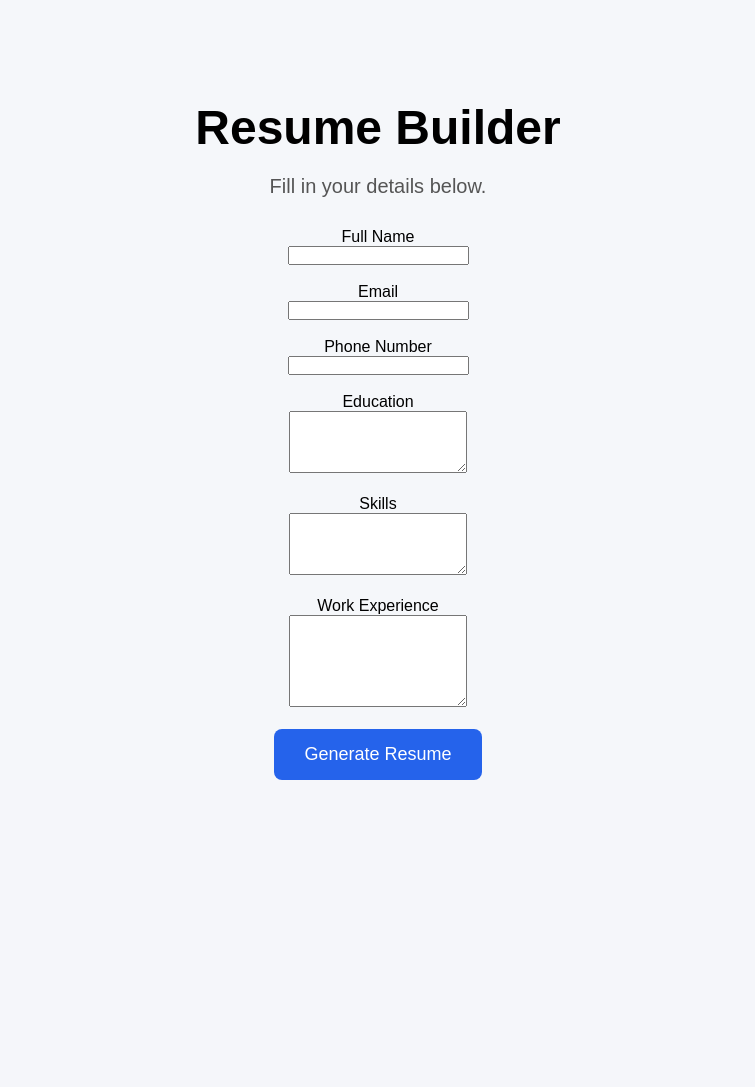
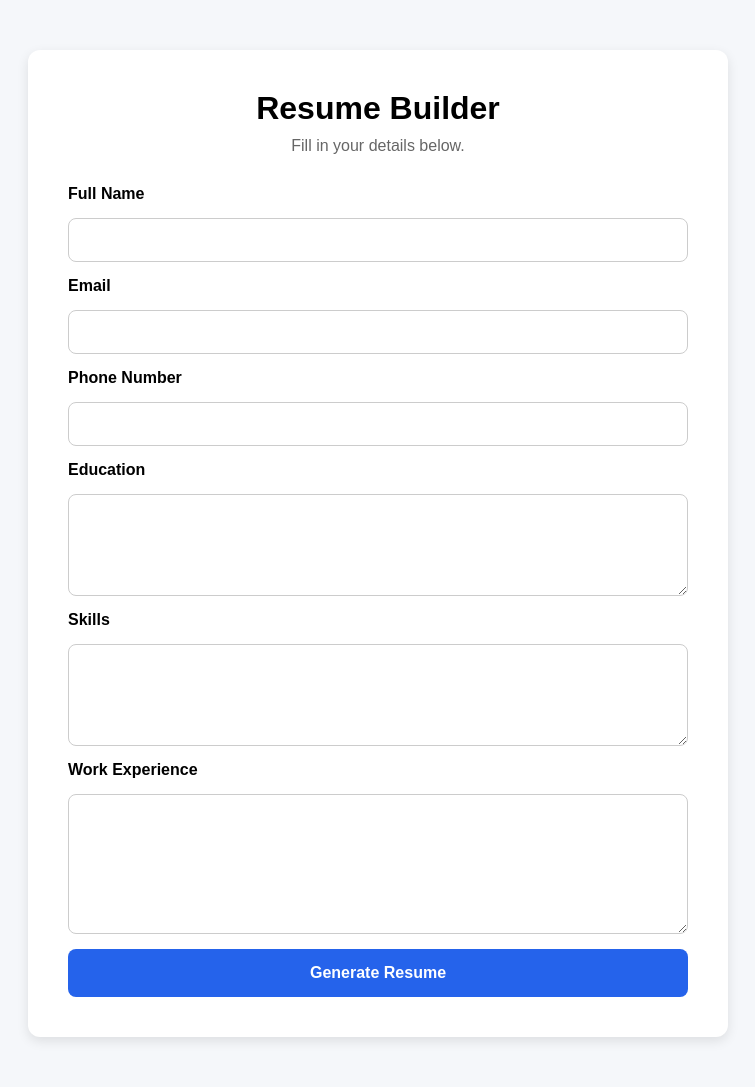
Before and after one commit to Saint-dev-svg/AI-Resume-Builder, a Flask app: page /resume in a window 1280 px wide. Shown: the part 68-1155 px from the top of the page, without its empty margins (262-1017 px from the left). Before the commit the page ends 848 px from the top, so only its background shows below. Run offline with Flask 3, Linux system fonts and the light colour scheme.

Commit message:
Redesigned resume form width, improved UI and CSS

```diff
--- a/static/css/style.css
+++ b/static/css/style.css
@@ -55,13 +55,59 @@ nav a:hover {
 button {
     background-color: #2563eb;
     color: white;
-    padding: 15px 30px;
+    padding: 15px;
     border: none;
     border-radius: 8px;
-    font-size: 18px;
+    font-size: 16px;
+    font-weight: bold;
     cursor: pointer;
+    transition: all 0.3s ease;
 }
 
 button:hover {
     background-color: #1d4ed8;
+    transform: translateY(-2px);
 }
+
+.form-container{
+    width: 70%;
+    max-width: 700px;
+    margin: 50px auto;
+    background: white;
+    padding: 40px;
+    border-radius: 12px;
+    box-shadow: 0 4px 12px rgba(0, 0, 0, 0.1);
+}
+
+.form-container h1{
+    text-align: center;
+    margin-bottom: 10px;
+}
+
+.form-container p{
+    text-align: center;
+    margin-bottom: 30px;
+    color: #666;
+}
+
+form{
+    display: flex;
+    flex-direction: column;
+    gap: 15px;
+}
+
+input, textarea{
+    padding: 12px;
+    border: 1px solid #ccc;
+    border-radius: 8px;
+    font-size: 16px;
+}
+
+textarea{
+    resize: vertical;
+}
+
+label{
+    font-weight: bold;
+    font-family: Arial, Helvetica, sans-serif;
+}
--- a/templates/resume.html
+++ b/templates/resume.html
@@ -2,7 +2,7 @@
 
 {% block content %}
 
-<section class="hero">
+<div class="form-container">
 
     <h1>Resume Builder</h1>
 
@@ -10,28 +10,28 @@
 
     <form action="/resume" method="POST">
 
-        <label>Full Name</label><br>
-        <input type="text" name="full_name" required><br><br>
+        <label>Full Name</label>
+        <input type="text" name="full_name" required>
 
-        <label>Email</label><br>
-        <input type="email" name="email" required><br><br>
+        <label>Email</label>
+        <input type="email" name="email" required>
 
-        <label>Phone Number</label><br>
-        <input type="tel" name="phone"><br><br>
+        <label>Phone Number</label>
+        <input type="tel" name="phone">
 
-        <label>Education</label><br>
-        <textarea name="education" rows="4"></textarea><br><br>
+        <label>Education</label>
+        <textarea name="education" rows="4"></textarea>
 
-        <label>Skills</label><br>
-        <textarea name="skills" rows="4"></textarea><br><br>
+        <label>Skills</label>
+        <textarea name="skills" rows="4"></textarea>
 
-        <label>Work Experience</label><br>
-        <textarea name="experience" rows="6"></textarea><br><br>
+        <label>Work Experience</label>
+        <textarea name="experience" rows="6"></textarea>
 
         <button type="submit">Generate Resume</button>
 
     </form>
 
-</section>
+</div>
 
 {% endblock %}
```
